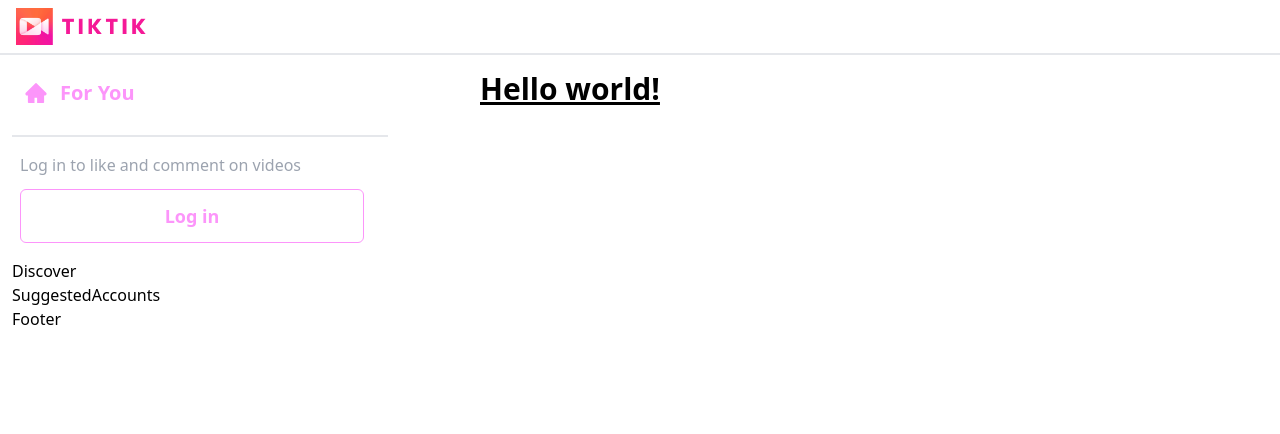
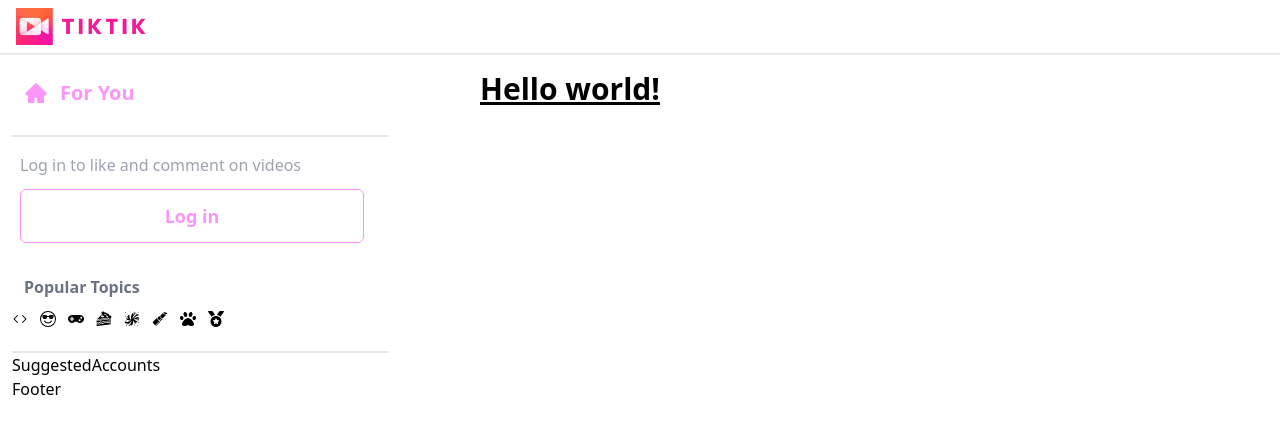
Before and after one commit to Fatima-hub333/femtalkie, a Next.js app: page / in a window 1280 px wide. Shown: the top 434 px of the page. Built offline with nearby package versions, Linux system fonts and the light colour scheme.

Commit message:
Updated files

```diff
--- a/components/Discover.tsx
+++ b/components/Discover.tsx
@@ -1,8 +1,24 @@
 import React from 'react'
+import Link from 'next/link';
+import { useRouter } from 'next/router';
+import { topics } from '../utils/constants';
 
 const Discover = () => {
   return (
-    <div>Discover</div>
+    <div className='xl:border-b-2 xl:border-gray-200 pb-6'>
+      <p className='text-gray-500 font-semibold m-3 mt-4 hidden xl:block'>Popular Topics</p>
+      <div className='flex gap-3 flex-wrap'>
+        {topics.map((item) => (
+          <Link href={`/?topic=${item.name}`} key={item.name}>
+            <div>
+              <span>
+                {item.icon}
+              </span>
+            </div>
+          </Link>
+        ))}
+      </div>
+    </div>
   )
 }
 
--- a/utils/constants.tsx
+++ b/utils/constants.tsx
@@ -4,7 +4,7 @@ import { FaPaw, FaMedal, FaGamepad } from 'react-icons/fa';
 
 export const topics = [
   {
-    name: 'development',
+    name: 'coding',
     icon: <BsCode />,
   },
   {
```
Also changed, not shown: 2 other files (tests, documents, lock files or other folders).
